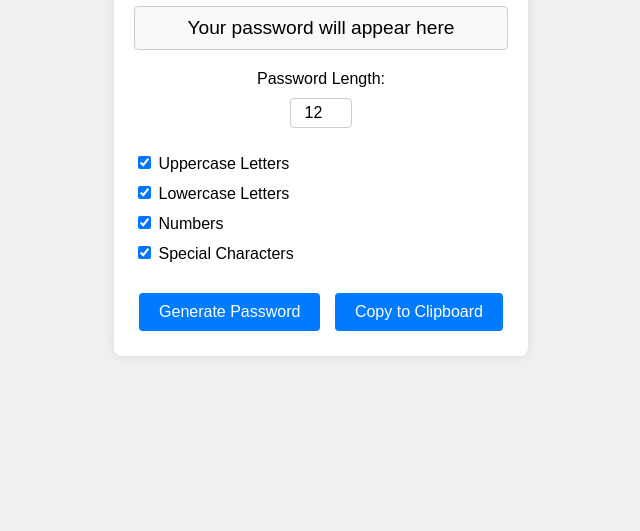
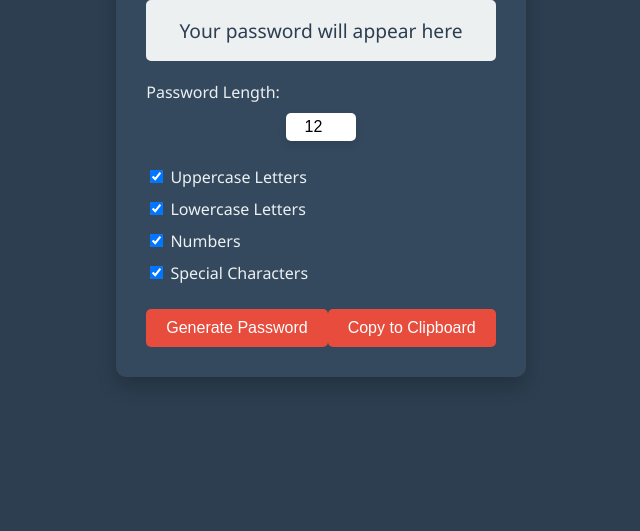
Before and after one commit to pragunsrv/Password-Generator, a plain HTML site: page index.html in a window 1280 px wide. Shown: the part 269-800 px from the top of the page, without its empty margins (319-959 px from the left). Drawn offline with Linux system fonts and the light colour scheme.

Commit message:
Enhance the visual appearance of the password generato
index.html: Grouped buttons into a container for better layout.
styles.css: Enhanced UI with improved colors, layout, and styles.
script.js: No changes in functionality, just kept existing features.

```diff
--- a/index.html
+++ b/index.html
@@ -20,8 +20,10 @@
             <label><input type="checkbox" id="special" checked> Special Characters</label>
         </div>
 
-        <button id="generate-btn">Generate Password</button>
-        <button id="copy-btn">Copy to Clipboard</button>
+        <div class="button-container">
+            <button id="generate-btn">Generate Password</button>
+            <button id="copy-btn">Copy to Clipboard</button>
+        </div>
     </div>
     <script src="script.js"></script>
 </body>
--- a/styles.css
+++ b/styles.css
@@ -3,42 +3,51 @@ body {
     justify-content: center;
     align-items: center;
     height: 100vh;
-    background-color: #f0f0f0;
-    font-family: Arial, sans-serif;
+    background-color: #2c3e50;
+    font-family: 'Segoe UI', Tahoma, Geneva, Verdana, sans-serif;
     margin: 0;
 }
 
 .container {
     text-align: center;
-    background-color: #fff;
-    padding: 20px;
-    border-radius: 8px;
-    box-shadow: 0 0 10px rgba(0, 0, 0, 0.1);
+    background-color: #34495e;
+    padding: 30px;
+    border-radius: 10px;
+    box-shadow: 0 10px 20px rgba(0, 0, 0, 0.2);
+    color: #ecf0f1;
+}
+
+h1 {
+    margin-bottom: 20px;
 }
 
 .password-display {
     margin-bottom: 20px;
     font-size: 1.2em;
-    padding: 10px;
-    border: 1px solid #ccc;
-    border-radius: 4px;
-    background-color: #f9f9f9;
+    padding: 15px;
+    border: 2px solid #ecf0f1;
+    border-radius: 5px;
+    background-color: #ecf0f1;
+    color: #2c3e50;
+    word-break: break-all;
 }
 
 label {
     display: block;
     margin-bottom: 10px;
     font-size: 1em;
+    text-align: left;
 }
 
 input[type="number"] {
-    width: 50px;
+    width: 60px;
     padding: 5px;
     font-size: 1em;
     text-align: center;
     margin-bottom: 20px;
-    border: 1px solid #ccc;
-    border-radius: 4px;
+    border: none;
+    border-radius: 5px;
+    box-shadow: 0 4px 8px rgba(0, 0, 0, 0.1);
 }
 
 .checkboxes {
@@ -52,18 +61,22 @@ input[type="number"] {
     margin: 5px 0;
 }
 
+.button-container {
+    display: flex;
+    justify-content: space-around;
+}
+
 button {
     padding: 10px 20px;
     font-size: 1em;
     border: none;
-    border-radius: 4px;
-    background-color: #007bff;
+    border-radius: 5px;
+    background-color: #e74c3c;
     color: white;
     cursor: pointer;
     transition: background-color 0.3s;
-    margin: 5px;
 }
 
 button:hover {
-    background-color: #0056b3;
+    background-color: #c0392b;
 }
```
